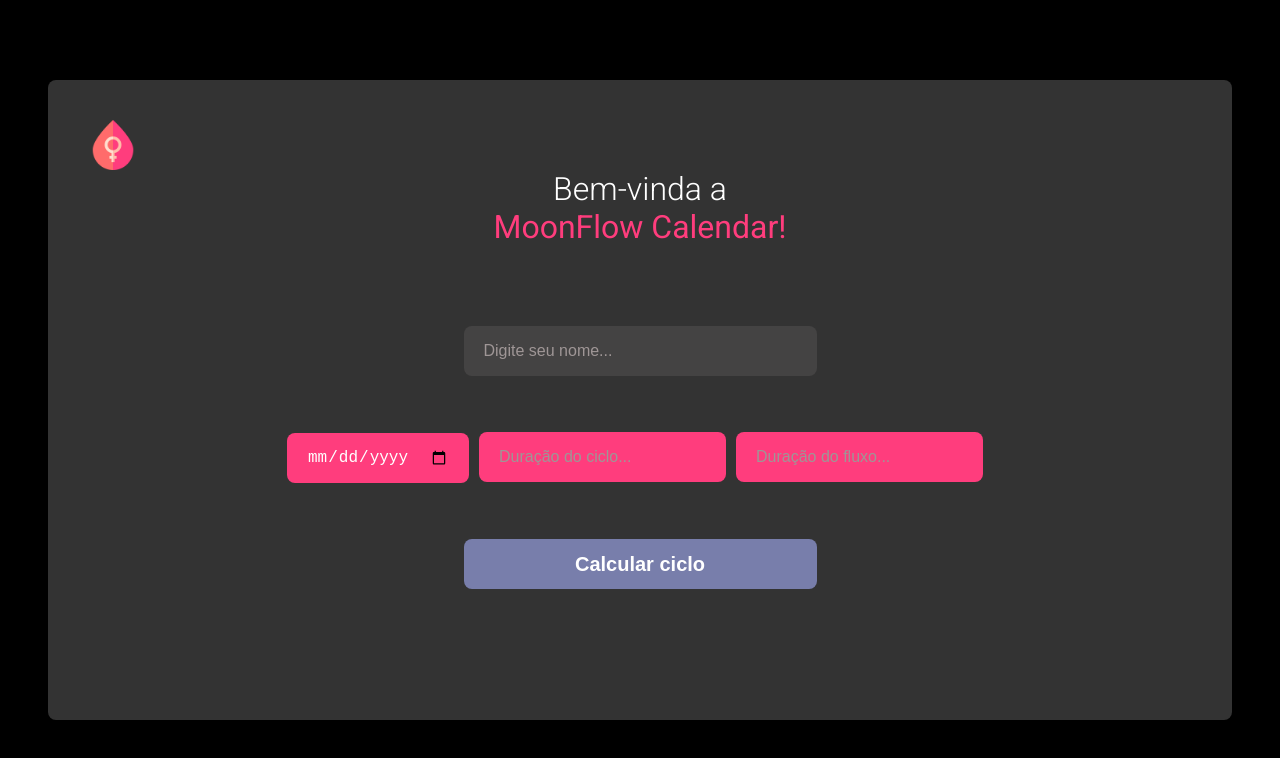
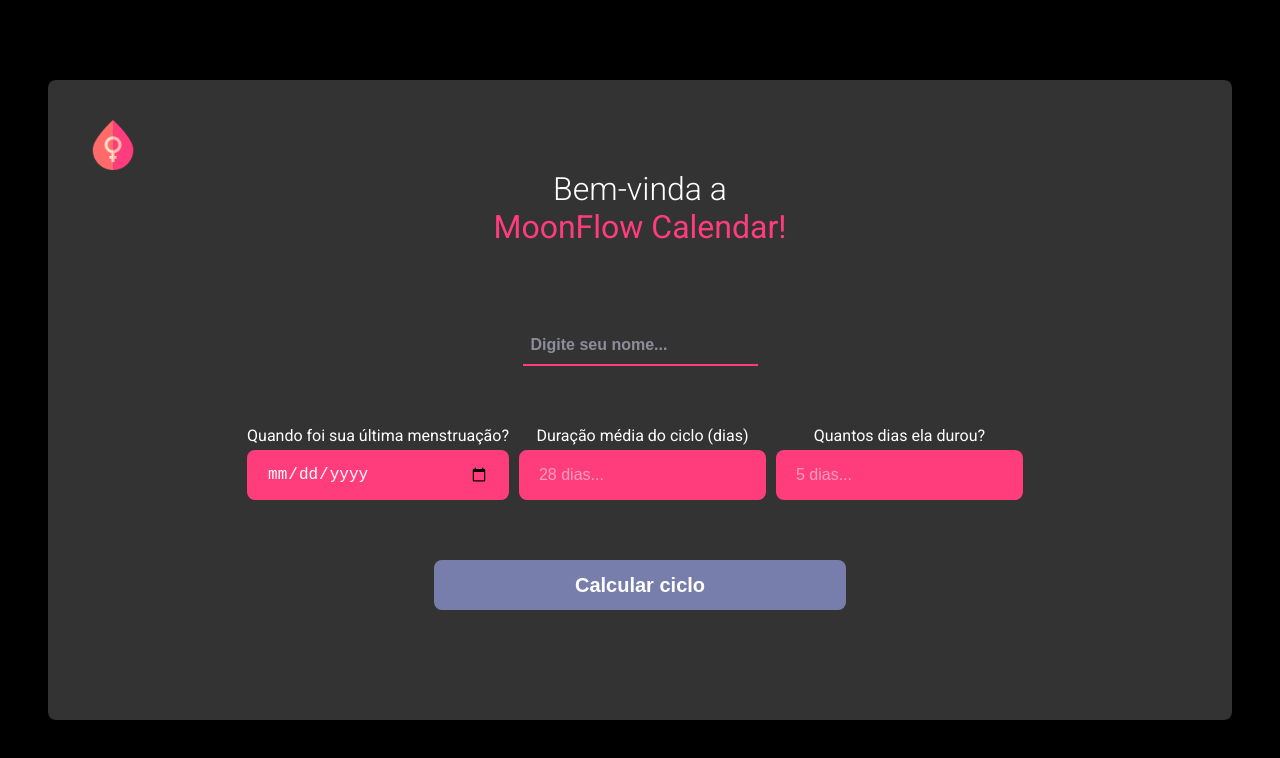
Before and after one commit to rebecaCaroba/moonFlowCalendar, a React (Vite) app: page / in a window 1280 px wide. Shown: the top 758 px of the page. Built offline with nearby package versions, Linux system fonts and the light colour scheme.

Commit message:
Finalizando home

```diff
--- a/src/Layout/styles.ts
+++ b/src/Layout/styles.ts
@@ -5,7 +5,7 @@ export const LayoutContainer = styled.div`
     height: calc(100vh - 10rem);
     margin: 5rem auto;
     padding: 2.5rem;
-    background-color: ${(props) => props.theme['gray']};
+    background-color: ${(props) => props.theme['gray-500']};
     border-radius: 8px;
     display: flex;
     flex-direction: column;
--- a/src/pages/Home/index.tsx
+++ b/src/pages/Home/index.tsx
@@ -1,4 +1,4 @@
-import { FormContainer, HomeContainer, TitleContainer } from "./styles";
+import { FormContainer, HomeContainer, InputContainer, InputText, TitleContainer } from "./styles";
 
 export function Home() {
     return (
@@ -8,11 +8,41 @@ export function Home() {
                 <span> MoonFlow Calendar!</span>
             </TitleContainer>
             <form>
-                <input type="text" id="name" placeholder="Digite seu nome..."/>
+                <InputText
+                type="text"
+                id="name"
+                placeholder="Digite seu nome..."
+                />
                 <FormContainer>
-                    <input type="date" id="lastCycle" />
-                    <input type="number" id="CycleDuration" placeholder="Duração do ciclo..." />
-                    <input type="number" id="flowDuration" placeholder="Duração do fluxo..." />
+                    <InputContainer>
+                        <label htmlFor="lastCycle">Quando foi sua última menstruação?</label>
+                    <input
+                    type="date"
+                    name="lastCycle"
+                    id="lastCycle"
+                    />
+                    </InputContainer>
+
+                    <InputContainer>
+                        <label htmlFor="CycleDuration">Duração média do ciclo (dias)</label>
+                        <input
+                        type="number"
+                        name="CycleDuration"
+                        id="CycleDuration"
+                        placeholder="28 dias..."
+                        />
+                    </InputContainer>
+
+                    <InputContainer>
+                        <label htmlFor="flowDuration">Quantos dias ela durou?</label>
+                        <input
+                        type="number"
+                        id="flowDuration"
+                        name="flowDuration"
+                        placeholder="5 dias..."
+                        />
+                    </InputContainer>
+
                 </FormContainer>
                 <button type="submit">
                     Calcular ciclo
--- a/src/pages/Home/styles.ts
+++ b/src/pages/Home/styles.ts
@@ -8,27 +8,11 @@ export const HomeContainer = styled.div`
   justify-content: center;
   gap: 5rem;
 
-  input[type='text']{
-    background: ${(props) => props.theme['gray-light']};
-    color: ${(props) => props.theme['white']};
-    border: 0;
-    width: 50%;
-    height: 3.125rem;
-    border-radius: 8px;
-    padding: 1.25rem;
-    font-size: 1rem;
-    outline: none;
-  }
-
-  input[type='text']::placeholder {
-    color: ${(props) => props.theme['gray-opacity']};
-  }
-
   form {
     display: flex;
     flex-direction: column;
     align-items: center;
-    gap: 3.5rem;
+    gap: 2.5rem;
   }
 
   button {
@@ -59,22 +43,60 @@ export const TitleContainer = styled.div`
 
 `
 
+export const InputText = styled.input`
+
+  background: transparent;
+  height: 2.5rem;
+  border: 0;
+  border-bottom: 2px solid ${(props) => props.theme['main-color']};
+  font-weight: bold;
+  font-size: inherit;
+  padding: 0 0.5rem;
+  color: ${(props) => props.theme['white']};
+  outline: 0;
+
+  &:focus {
+    border-color: ${(props) => props.theme['main-color']};
+  }
+
+  &::placeholder {
+    color: ${(props) => props.theme['gray-300']};
+  }
+`
+
 export const FormContainer = styled.div`
-    input {
-        margin-right: 10px;
+    display: flex;
+    flex-direction: row;
+    justify-content: space-between;
+    align-items: flex-start;
+    margin: 20px;
+`
+
+
+export const InputContainer = styled.div`
+   text-align: center;
+   margin-right: 10px;
+
+  input {
         padding: 20px;
         background: ${(props) => props.theme['main-color']};
         color: ${(props) => props.theme['white']};
         border: 0;
         outline: none;
         border-radius: 8px;
-        width: 12.5;
+        width: 100%;
         height: 3.125rem;
         font-size: 1rem;
     }
 
     input::placeholder {
-    color: ${(props) => props.theme['gray-opacity']};
+    color: ${(props) => props.theme['white']};
+    opacity: 50%;
   }
 
+  label {
+    display: block;
+    margin-bottom: 5px;
+}
+
 `
--- a/src/styles/theme/default.ts
+++ b/src/styles/theme/default.ts
@@ -1,11 +1,12 @@
 export const defaultThemes = {
     'white': '#fff',
-    'gray-opacity': '#9F9696',
     'black': '#000',
-    'gray': '#333333',
-    'gray-light': '#68666654',
+    'gray-200': '#C4C4CC',
+    'gray-300': '#8D8D99',
+    'gray-400': '#68666654',
+    'gray-500': '#333333',
+    'gray-800': '#202024',
 
     'main-color': '#FF3D7D',
     'secundary-color': '#787EAB',
-
 }
```
